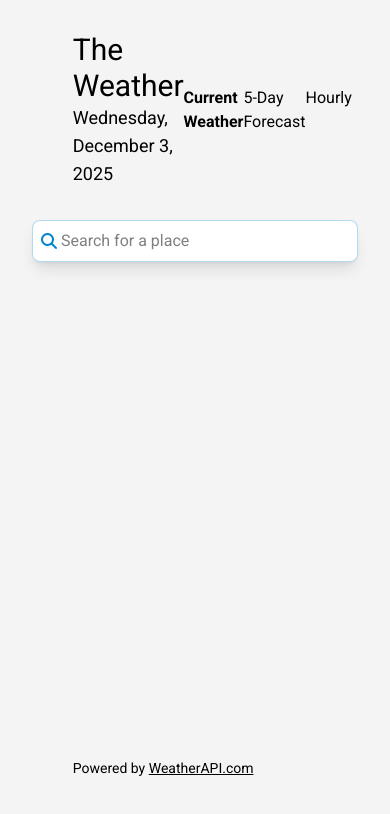
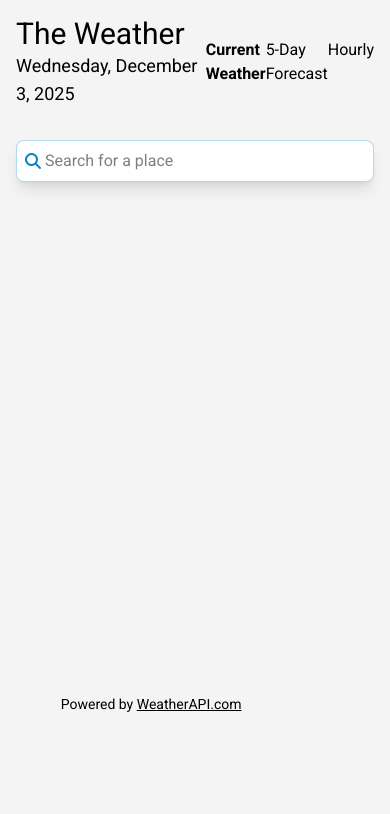
Before and after one commit to raygba/weather-app, a Vue app: page /#/ in a window 390 px wide. Shown: the top 814 px of the page. Built offline with nearby package versions, Linux system fonts and the light colour scheme.

Commit message:
fix: mobile responsiveness

```diff
--- a/index.html
+++ b/index.html
@@ -13,11 +13,11 @@
     integrity="sha512-2SwdPD6INVrV/lHTZbO2nodKhrnDdJK9/kg2XD1r9uGqPo1cUbujc+IYdlYdEErWNu69gVcYgdxlmVmzTWnetw=="
     crossorigin="anonymous" referrerpolicy="no-referrer" />
 
-  <title>the weather</title>
+  <title>The Weather</title>
 </head>
 
 <body>
-  <div id="app" class="min-h-screen bg-zinc-100 p-8"></div>
+  <div id="app" class="min-h-screen bg-zinc-100 p-4"></div>
   <script type="module" src="/src/main.js"></script>
 </body>
 
--- a/src/App.vue
+++ b/src/App.vue
@@ -11,7 +11,7 @@ import NavBar from './components/NavBar.vue';
 <template>
   <NavBar />
   <router-view></router-view>
-  <footer class="w-[75%] mx-auto text-sm">
+  <footer class="w-[75%] mx-auto text-sm py-4">
     <p>Powered by <a href="https://www.weatherapi.com/" title="Free Weather API">WeatherAPI.com</a></p>
   </footer>
 </template>
--- a/src/components/NavBar.vue
+++ b/src/components/NavBar.vue
@@ -1,5 +1,9 @@
+<style scoped>
+
+</style>
+
 <template>
-    <header class="flex flex-1 justify-between items-center w-[75%] mx-auto mb-8">
+    <header class="flex flex-1 justify-between items-center w-fit md:w-[75%]  mx-auto mb-8">
         <div class="h-fit">
             <router-link to="/" class="text-3xl mb-3" id="logo">The Weather</router-link>
             <!-- Date -->
--- a/src/views/HomeView.vue
+++ b/src/views/HomeView.vue
@@ -29,7 +29,7 @@ const deletePlace = (name) => {
         </div>
 
         <!-- Weather card -->
-        <div id="content" class="grid grid-cols-2 gap-4 mt-8 mb-16">
+        <div id="content" class="grid md:grid-cols-2 gap-4 mt-8 mb-16">
             <div v-for="(place, idx) in places" :key="idx">
                 <WeatherCard :place="place" @delete-place="deletePlace" />
             </div>
```
